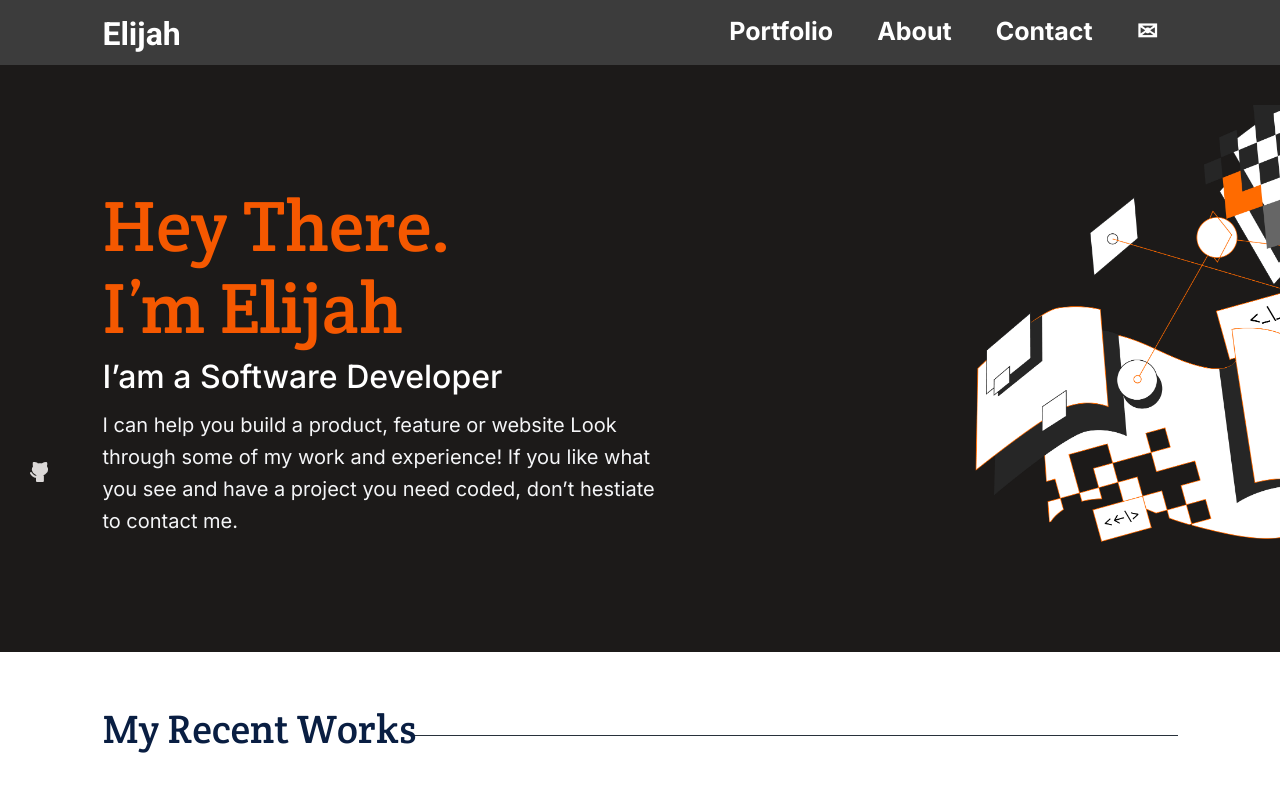
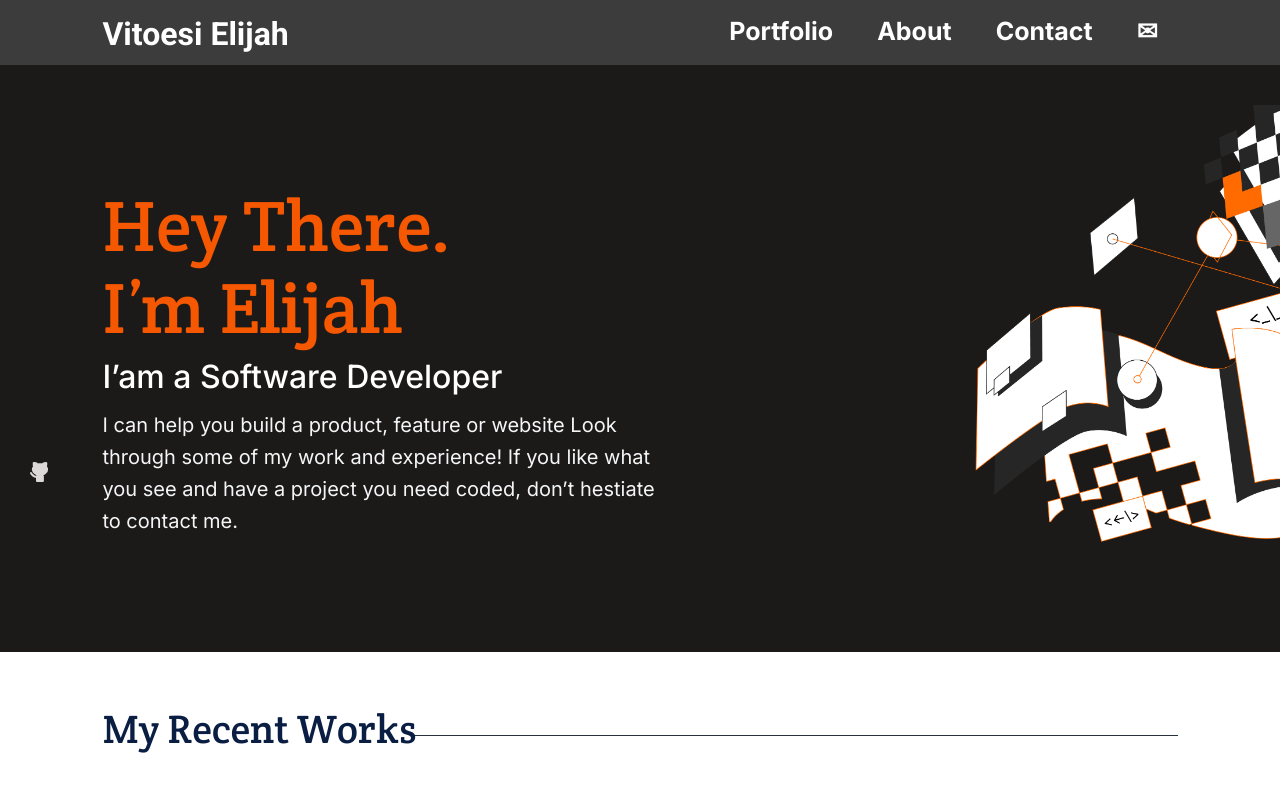
Before and after one commit to Ellyboi/Portfolio, a website: page index.html in a window 1280 px wide. Shown: the top 800 px of the page. Drawn offline with Linux system fonts and the light colour scheme.

Commit message:
Update page title

```diff
--- a/index.html
+++ b/index.html
@@ -9,7 +9,7 @@
   <link href="https://fonts.googleapis.com/css2?family=Crete+Round&family=Inter:wght@300;400;500;700&family=Poppins:wght@200;300;400;500;600;700&family=Roboto:wght@300;400;500;700&display=swap" rel="stylesheet">
   <script src="https://kit.fontawesome.com/a076d05399.js" crossorigin="anonymous"></script>
   <link rel="stylesheet" href="style.css">
-  <title>Desktop-version Portfolio Website
+  <title>My Portfolio Website
   </title>
 </head>
 <body>
@@ -18,7 +18,7 @@
           <!------------Header start------------>
               <header>
                       <div class="branding">
-                        <h1>Elijah</h1>
+                        <h1>Vitoesi Elijah</h1>
                       </div>
                       <nav>
                           <ul>
```
